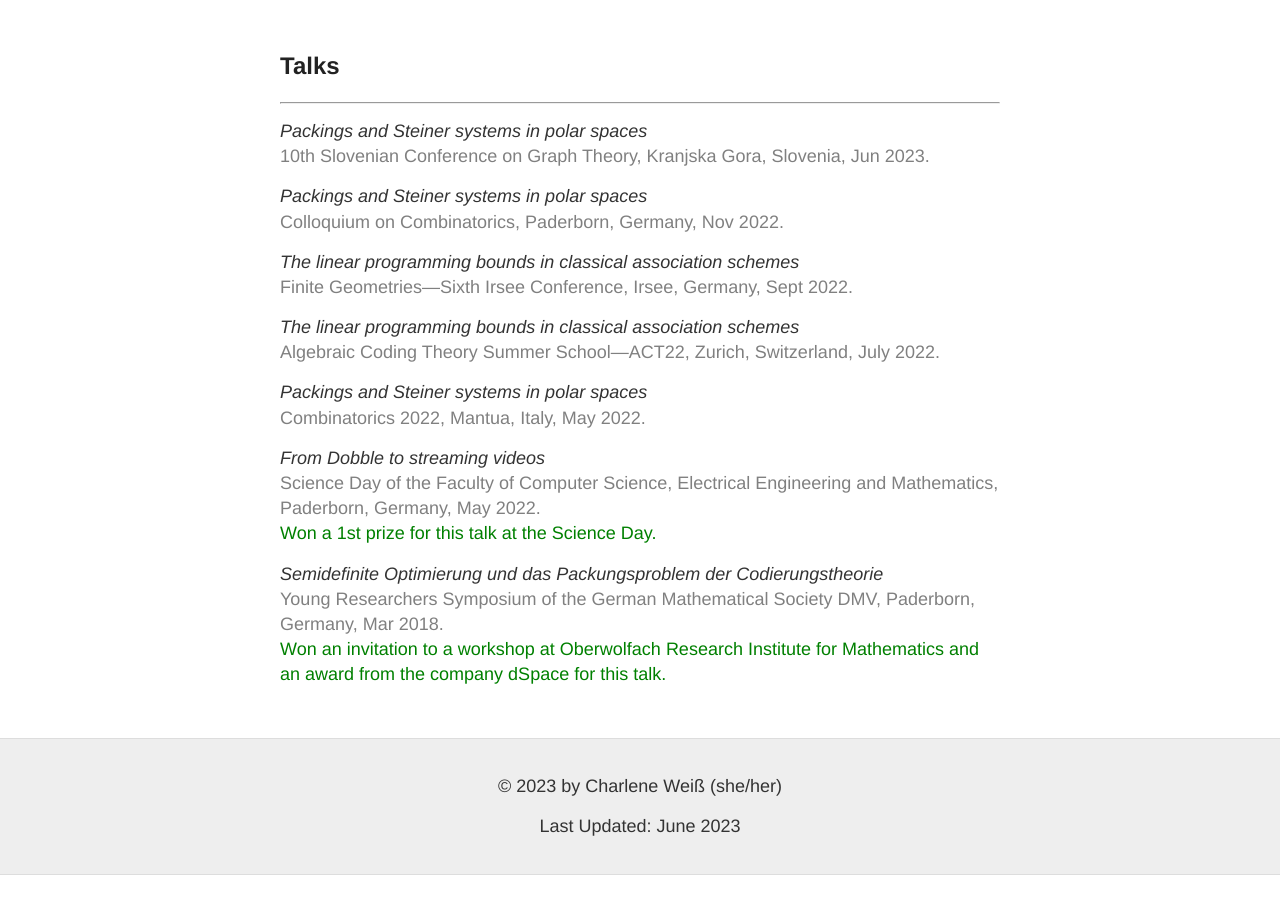
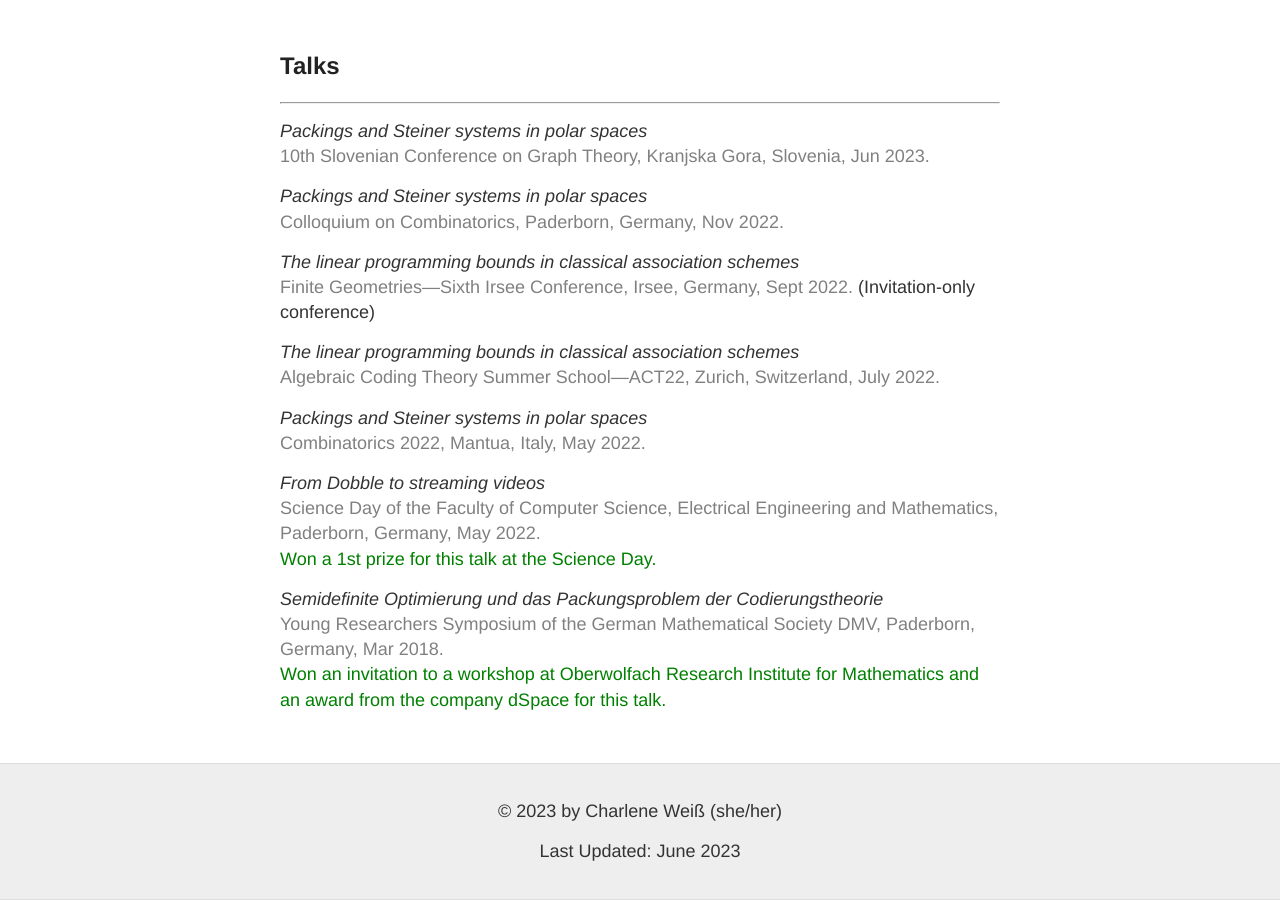
Before and after one commit to charleneweiss/charleneweiss.github.io, a Jekyll site: the page built from research.md, in a window 1280 px wide and 900 px high, scrolled down 925 px. Built offline with Jekyll 4.4.1, drawn with Linux system fonts in a browser that asks for light colours; before the commit the page ends 1800 px from its top, so only the background shows below that.

Commit message:
Update research.md

```diff
--- a/research.md
+++ b/research.md
@@ -65,6 +65,7 @@ ____
 
 *The linear programming bounds in classical association schemes*\
   <span style="color:gray">Finite Geometries---Sixth Irsee Conference, Irsee, Germany, Sept 2022.</span>
+  (Invitation-only conference)
 
 *The linear programming bounds in classical association schemes*\
   <span style="color:gray">Algebraic Coding Theory Summer School---ACT22, Zurich, Switzerland, July 2022.</span>
```
